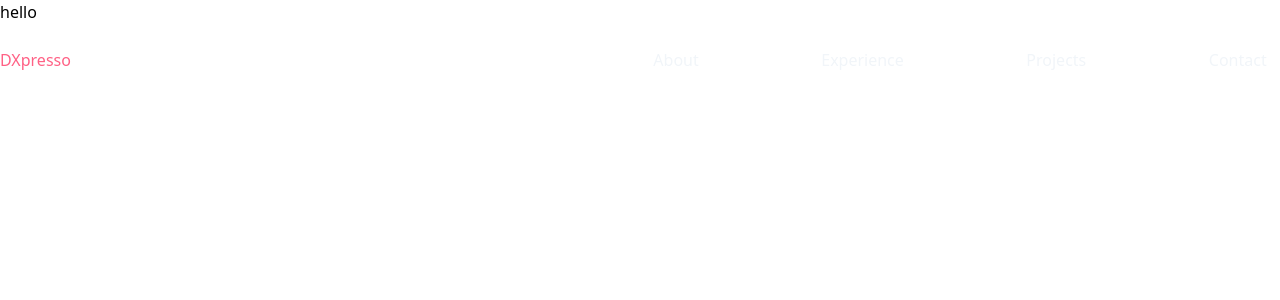
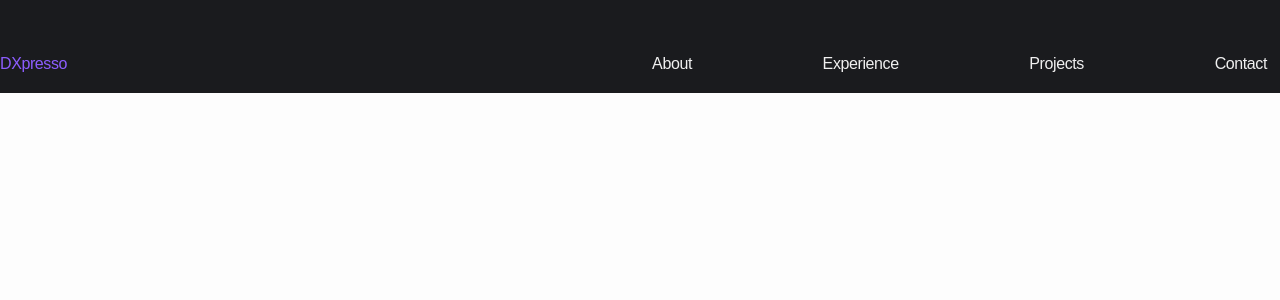
Before and after one commit to GamingDev27/personal-profile-page, a Vue app: page / in a window 1280 px wide. Shown: the top 300 px of the page. Built offline with nearby package versions, Linux system fonts and the light colour scheme.

Commit message:
[Added] Shadcn theme to project

```diff
--- a/src/assets/index.css
+++ /dev/null
@@ -1 +0,0 @@
-@import "tailwindcss";
--- a/src/components/NavBar/NavBar.vue
+++ b/src/components/NavBar/NavBar.vue
@@ -3,9 +3,9 @@
 </script>
 
 <template>
-  <nav class="top-0 z-20 fixed bg-primary-900 pt-12 pb-4 w-full">
+  <nav class="top-0 z-20 fixed bg-background  pt-12 pb-4 w-full">
     <div class="flex justify-between mx-auto text-slate-100 container">
-      <span class="flex-1 text-[#FF6185]">DXpresso</span>
+      <span class="flex-1 text-primary">DXpresso</span>
       <ul class="flex flex-1 justify-between">
         <NavBarLinks>About</NavBarLinks>
         <NavBarLinks>Experience</NavBarLinks>
--- a/src/components/NavBar/NavBarLinks.vue
+++ b/src/components/NavBar/NavBarLinks.vue
@@ -10,11 +10,11 @@
 <template>
   <li
     :class="[
-      'group font-bodyMedium text-sm lg:text-base cursor-pointer text-accent',
+      'group font-bodyMedium text-sm lg:text-base cursor-pointer text-card-foreground',
       customClass,
     ]"
   >
-  <span class="invisible group-hover:visible text-accent">&lt; </span><slot></slot><span class="invisible group-hover:visible text-accent"> &gt;</span>
+  <span class="invisible group-hover:visible text-sidebar-primary">&lt; </span><slot></slot><span class="invisible group-hover:visible text-sidebar-primary "> &gt;</span>
   </li>
 </template>
 
--- /dev/null
+++ b/src/index.css
@@ -0,0 +1,189 @@
+@import "tailwindcss";
+
+@custom-variant dark (&:is(.dark *));
+
+@theme inline {
+  --font-sans: Plus Jakarta Sans, sans-serif;
+  --font-mono: IBM Plex Mono, monospace;
+  --font-serif: Lora, serif;
+  --radius: 1.4rem;
+  --tracking-tighter: calc(var(--tracking-normal) - 0.05em);
+  --tracking-tight: calc(var(--tracking-normal) - 0.025em);
+  --tracking-wide: calc(var(--tracking-normal) + 0.025em);
+  --tracking-wider: calc(var(--tracking-normal) + 0.05em);
+  --tracking-widest: calc(var(--tracking-normal) + 0.1em);
+  --tracking-normal: var(--tracking-normal);
+  --shadow-2xl: var(--shadow-2xl);
+  --shadow-xl: var(--shadow-xl);
+  --shadow-lg: var(--shadow-lg);
+  --shadow-md: var(--shadow-md);
+  --shadow: var(--shadow);
+  --shadow-sm: var(--shadow-sm);
+  --shadow-xs: var(--shadow-xs);
+  --shadow-2xs: var(--shadow-2xs);
+  --spacing: var(--spacing);
+  --letter-spacing: var(--letter-spacing);
+  --shadow-offset-y: var(--shadow-offset-y);
+  --shadow-offset-x: var(--shadow-offset-x);
+  --shadow-spread: var(--shadow-spread);
+  --shadow-blur: var(--shadow-blur);
+  --shadow-opacity: var(--shadow-opacity);
+  --color-shadow-color: var(--shadow-color);
+  --color-sidebar-ring: var(--sidebar-ring);
+  --color-sidebar-border: var(--sidebar-border);
+  --color-sidebar-accent-foreground: var(--sidebar-accent-foreground);
+  --color-sidebar-accent: var(--sidebar-accent);
+  --color-sidebar-primary-foreground: var(--sidebar-primary-foreground);
+  --color-sidebar-primary: var(--sidebar-primary);
+  --color-sidebar-foreground: var(--sidebar-foreground);
+  --color-sidebar: var(--sidebar);
+  --color-chart-5: var(--chart-5);
+  --color-chart-4: var(--chart-4);
+  --color-chart-3: var(--chart-3);
+  --color-chart-2: var(--chart-2);
+  --color-chart-1: var(--chart-1);
+  --color-ring: var(--ring);
+  --color-input: var(--input);
+  --color-border: var(--border);
+  --color-destructive-foreground: var(--destructive-foreground);
+  --color-destructive: var(--destructive);
+  --color-accent-foreground: var(--accent-foreground);
+  --color-accent: var(--accent);
+  --color-muted-foreground: var(--muted-foreground);
+  --color-muted: var(--muted);
+  --color-secondary-foreground: var(--secondary-foreground);
+  --color-secondary: var(--secondary);
+  --color-primary-foreground: var(--primary-foreground);
+  --color-primary: var(--primary);
+  --color-popover-foreground: var(--popover-foreground);
+  --color-popover: var(--popover);
+  --color-card-foreground: var(--card-foreground);
+  --color-card: var(--card);
+  --color-foreground: var(--foreground);
+  --color-background: var(--background);
+  --radius-sm: calc(var(--radius) - 4px);
+  --radius-md: calc(var(--radius) - 2px);
+  --radius-lg: var(--radius);
+  --radius-xl: calc(var(--radius) + 4px);
+}
+
+:root {
+  --background: oklch(0.9940 0 0);
+  --foreground: oklch(0 0 0);
+  --card: oklch(0.9940 0 0);
+  --card-foreground: oklch(0 0 0);
+  --popover: oklch(0.9911 0 0);
+  --popover-foreground: oklch(0 0 0);
+  --primary: oklch(0.5393 0.2713 286.7462);
+  --primary-foreground: oklch(1.0000 0 0);
+  --secondary: oklch(0.9540 0.0063 255.4755);
+  --secondary-foreground: oklch(0.1344 0 0);
+  --muted: oklch(0.9702 0 0);
+  --muted-foreground: oklch(0.4386 0 0);
+  --accent: oklch(0.9393 0.0288 266.3680);
+  --accent-foreground: oklch(0.5445 0.1903 259.4848);
+  --destructive: oklch(0.6290 0.1902 23.0704);
+  --destructive-foreground: oklch(1.0000 0 0);
+  --border: oklch(0.9300 0.0094 286.2156);
+  --input: oklch(0.9401 0 0);
+  --ring: oklch(0 0 0);
+  --chart-1: oklch(0.7459 0.1483 156.4499);
+  --chart-2: oklch(0.5393 0.2713 286.7462);
+  --chart-3: oklch(0.7336 0.1758 50.5517);
+  --chart-4: oklch(0.5828 0.1809 259.7276);
+  --chart-5: oklch(0.5590 0 0);
+  --radius: 1.4rem;
+  --sidebar: oklch(0.9777 0.0051 247.8763);
+  --sidebar-foreground: oklch(0 0 0);
+  --sidebar-primary: oklch(0 0 0);
+  --sidebar-primary-foreground: oklch(1.0000 0 0);
+  --sidebar-accent: oklch(0.9401 0 0);
+  --sidebar-accent-foreground: oklch(0 0 0);
+  --sidebar-border: oklch(0.9401 0 0);
+  --sidebar-ring: oklch(0 0 0);
+  --font-sans: Plus Jakarta Sans, sans-serif;
+  --font-serif: Lora, serif;
+  --font-mono: IBM Plex Mono, monospace;
+  --shadow-color: hsl(0 0% 0%);
+  --shadow-opacity: 0.16;
+  --shadow-blur: 3px;
+  --shadow-spread: 0px;
+  --shadow-offset-x: 0px;
+  --shadow-offset-y: 2px;
+  --letter-spacing: -0.025em;
+  --spacing: 0.27rem;
+  --shadow-2xs: 0px 2px 3px 0px hsl(0 0% 0% / 0.08);
+  --shadow-xs: 0px 2px 3px 0px hsl(0 0% 0% / 0.08);
+  --shadow-sm: 0px 2px 3px 0px hsl(0 0% 0% / 0.16), 0px 1px 2px -1px hsl(0 0% 0% / 0.16);
+  --shadow: 0px 2px 3px 0px hsl(0 0% 0% / 0.16), 0px 1px 2px -1px hsl(0 0% 0% / 0.16);
+  --shadow-md: 0px 2px 3px 0px hsl(0 0% 0% / 0.16), 0px 2px 4px -1px hsl(0 0% 0% / 0.16);
+  --shadow-lg: 0px 2px 3px 0px hsl(0 0% 0% / 0.16), 0px 4px 6px -1px hsl(0 0% 0% / 0.16);
+  --shadow-xl: 0px 2px 3px 0px hsl(0 0% 0% / 0.16), 0px 8px 10px -1px hsl(0 0% 0% / 0.16);
+  --shadow-2xl: 0px 2px 3px 0px hsl(0 0% 0% / 0.40);
+  --tracking-normal: -0.025em;
+}
+
+.dark {
+  --background: oklch(0.2223 0.0060 271.1393);
+  --foreground: oklch(0.9551 0 0);
+  --card: oklch(0.2568 0.0076 274.6528);
+  --card-foreground: oklch(0.9551 0 0);
+  --popover: oklch(0.2568 0.0076 274.6528);
+  --popover-foreground: oklch(0.9551 0 0);
+  --primary: oklch(0.6132 0.2294 291.7437);
+  --primary-foreground: oklch(1.0000 0 0);
+  --secondary: oklch(0.2940 0.0130 272.9312);
+  --secondary-foreground: oklch(0.9551 0 0);
+  --muted: oklch(0.2940 0.0130 272.9312);
+  --muted-foreground: oklch(0.7058 0 0);
+  --accent: oklch(0.2795 0.0368 260.0310);
+  --accent-foreground: oklch(0.7857 0.1153 246.6596);
+  --destructive: oklch(0.7106 0.1661 22.2162);
+  --destructive-foreground: oklch(1.0000 0 0);
+  --border: oklch(0.3289 0.0092 268.3843);
+  --input: oklch(0.3289 0.0092 268.3843);
+  --ring: oklch(0.6132 0.2294 291.7437);
+  --chart-1: oklch(0.8003 0.1821 151.7110);
+  --chart-2: oklch(0.6132 0.2294 291.7437);
+  --chart-3: oklch(0.8077 0.1035 19.5706);
+  --chart-4: oklch(0.6691 0.1569 260.1063);
+  --chart-5: oklch(0.7058 0 0);
+  --radius: 1.4rem;
+  --sidebar: oklch(0.2011 0.0039 286.0396);
+  --sidebar-foreground: oklch(0.9551 0 0);
+  --sidebar-primary: oklch(0.6132 0.2294 291.7437);
+  --sidebar-primary-foreground: oklch(1.0000 0 0);
+  --sidebar-accent: oklch(0.2940 0.0130 272.9312);
+  --sidebar-accent-foreground: oklch(0.6132 0.2294 291.7437);
+  --sidebar-border: oklch(0.3289 0.0092 268.3843);
+  --sidebar-ring: oklch(0.6132 0.2294 291.7437);
+  --font-sans: Plus Jakarta Sans, sans-serif;
+  --font-serif: Lora, serif;
+  --font-mono: IBM Plex Mono, monospace;
+  --shadow-color: hsl(0 0% 0%);
+  --shadow-opacity: 0.16;
+  --shadow-blur: 3px;
+  --shadow-spread: 0px;
+  --shadow-offset-x: 0px;
+  --shadow-offset-y: 2px;
+  --letter-spacing: -0.025em;
+  --spacing: 0.27rem;
+  --shadow-2xs: 0px 2px 3px 0px hsl(0 0% 0% / 0.08);
+  --shadow-xs: 0px 2px 3px 0px hsl(0 0% 0% / 0.08);
+  --shadow-sm: 0px 2px 3px 0px hsl(0 0% 0% / 0.16), 0px 1px 2px -1px hsl(0 0% 0% / 0.16);
+  --shadow: 0px 2px 3px 0px hsl(0 0% 0% / 0.16), 0px 1px 2px -1px hsl(0 0% 0% / 0.16);
+  --shadow-md: 0px 2px 3px 0px hsl(0 0% 0% / 0.16), 0px 2px 4px -1px hsl(0 0% 0% / 0.16);
+  --shadow-lg: 0px 2px 3px 0px hsl(0 0% 0% / 0.16), 0px 4px 6px -1px hsl(0 0% 0% / 0.16);
+  --shadow-xl: 0px 2px 3px 0px hsl(0 0% 0% / 0.16), 0px 8px 10px -1px hsl(0 0% 0% / 0.16);
+  --shadow-2xl: 0px 2px 3px 0px hsl(0 0% 0% / 0.40);
+}
+
+@layer base {
+  * {
+    @apply border-border outline-ring/50;
+  }
+  body {
+    @apply bg-background text-foreground;
+    letter-spacing: var(--tracking-normal);
+  }
+}
--- a/src/layouts/HomeLayout.vue
+++ b/src/layouts/HomeLayout.vue
@@ -4,7 +4,7 @@
 </script>
 
 <template>
-  <header>
+  <header class="dark">
     <NavBar />
   </header>
 
--- a/src/main.js
+++ b/src/main.js
@@ -1,5 +1,5 @@
 import { createApp } from 'vue'
-import './assets/index.css'
+import './index.css'
 import App from './App.vue'
 
 createApp(App).mount('#app')
```
